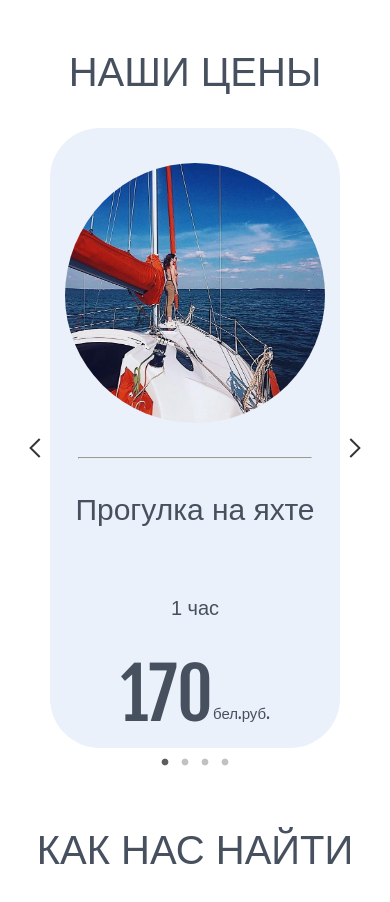
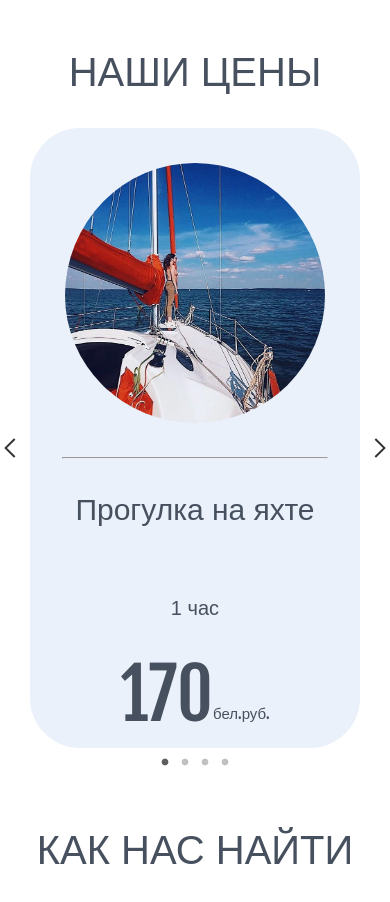
Before and after one commit to minskyacht/yacht, a React (Create React App) app: page / in a window 390 px wide. Shown: the part 3460-4362 px from the top of the page. Built offline with nearby package versions, Linux system fonts and the light colour scheme; a web font is replaced by a local one.

Commit message:
fix call widget

```diff
--- a/src/CallUsWidget/CallUsWidget.css
+++ b/src/CallUsWidget/CallUsWidget.css
@@ -1,4 +1,4 @@
-.icon-call{
+.icon-call {
     position: absolute;
     z-index: 10;
     top: 30%;
@@ -6,7 +6,7 @@
     animation: pulse-dot 3s cubic-bezier(0.455, 0.03, 0.515, 0.955) -.4s infinite;
 }
 
-.phone-btn{
+.phone-btn {
     border: none;
     background: none;
     width: 100%;
@@ -14,7 +14,7 @@
     cursor: pointer;
 }
 
-.image_container .phone{
+.image_container .phone {
     margin: 0;
     padding: 30px;
 }
@@ -27,7 +27,7 @@
     border-radius: 100%;
 }
 
-.image_container{
+.image_container {
     position: absolute;
     top: 0;
     width: 100%;
@@ -42,13 +42,13 @@
     content: '';
     position: relative;
     display: block;
-     width: 200%;
-     height: 200%;
     box-sizing: border-box;
-     margin-left: -50%;
-     margin-top: -50%;
+    height: 160%;
+    margin-left: -30%;
+    margin-top: -30%;
+    width: 160%;
     border-radius: 100%;
-     background-color:  #f8b528;
+    background-color: #f8b528;
     animation: pulse-ring 3s cubic-bezier(0.215, 0.61, 0.355, 1) infinite;
 }
 
@@ -62,7 +62,7 @@
     height: 100%;
     background-color: #f8b528;
     border-radius: 100%;
-     box-shadow: 0 0 8px rgba(0,0,0,.3);
+    box-shadow: 0 0 8px rgba(0, 0, 0, .3);
     animation: pulse-dot 3s cubic-bezier(0.455, 0.03, 0.515, 0.955) -.4s infinite;
 }
 
@@ -88,7 +88,7 @@
     }
 }
 
-.hidden{
+.hidden {
     display: none;
 }
 
@@ -97,10 +97,10 @@
         width: 60px;
         height: 60px;
         bottom: 1%;
-        right: 1%;
+        right: 3%;
     }
 
-    .icon-call{
+    .icon-call {
         width: 25px;
     }
 }
@@ -112,7 +112,7 @@
         bottom: 1%;
     }
 
-    .icon-call{
+    .icon-call {
         width: 25px;
     }
 }
@@ -124,7 +124,7 @@
         bottom: 5%;
     }
 
-    .icon-call{
+    .icon-call {
         width: 50px;
     }
 }
--- a/src/PriceContainer/PriceContainer.css
+++ b/src/PriceContainer/PriceContainer.css
@@ -155,7 +155,7 @@
 
     .price_item {
         min-height: 560px;
-        width: 100% !important;
+        width: 97% !important;
     }
 
     .price_title_container{
--- a/src/PriceContainer/PriceContainer.js
+++ b/src/PriceContainer/PriceContainer.js
@@ -29,10 +29,11 @@ export const PriceContainer=({windowWidth})=>{
     const priceImagesSize=DEVICES.tablet || device===DEVICES.phone ?
         PRICE_IMAGES_SIZES.mobile : PRICE_IMAGES_SIZES.desktop;
 
+    const containerSize = device===DEVICES.phone ? windowWidth - 50 : windowWidth - 100;
     return (
         <div className="price_container">
             <h2 className={'price_container_title'}>НАШИ ЦЕНЫ</h2>
-            <Slider {...{...settings,slidesToShow:amountOfSlidesToShow}} style={{width:`${windowWidth - 100}px`}}>
+            <Slider {...{...settings,slidesToShow:amountOfSlidesToShow}} style={{width:`${containerSize}px`}}>
                 {PRICE_DATA.map((data, index) => (
                     <div key={data.title}>
                     <div className={'price_item'} >
```
Lines whose indentation alone changed are shown as unchanged.
